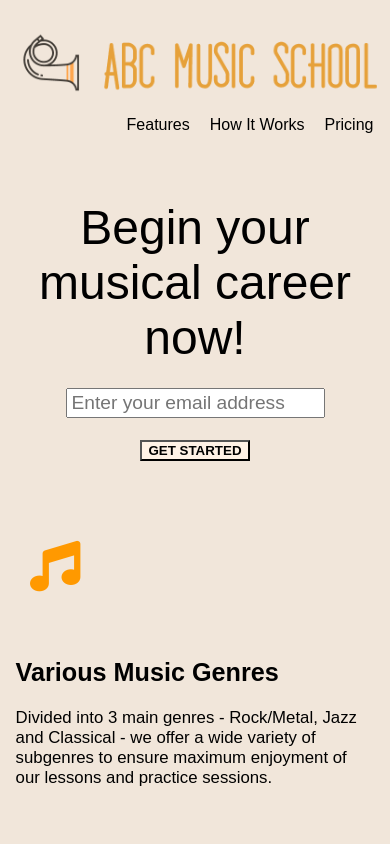
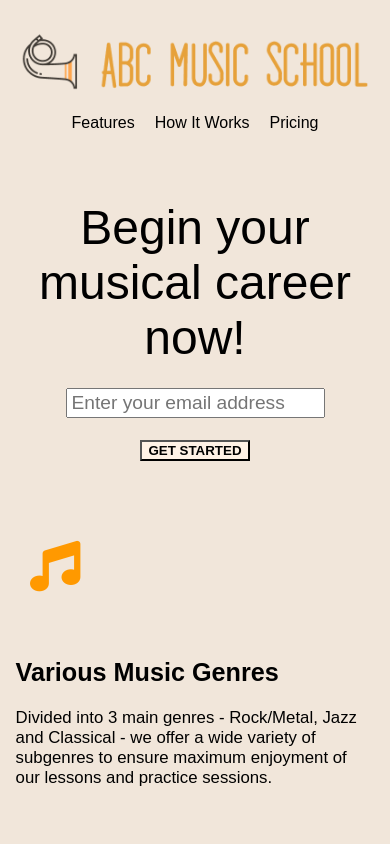
Before and after one commit to ioaihthgyump05/product-landing-page, a plain HTML site: page index.html in a window 390 px wide. Shown: the top 844 px of the page. Drawn offline with Linux system fonts and the light colour scheme.

Commit message:
Add files via upload

```diff
--- a/stylesheet.css
+++ b/stylesheet.css
@@ -245,3 +245,13 @@
 				line-height: 25px;
 			}
 		}
+
+		@media (max-width: 400px) {
+			#header-img {
+				width: 100%;
+			}
+
+			#nav-bar {
+				width: 100%;
+			}
+		}
```
